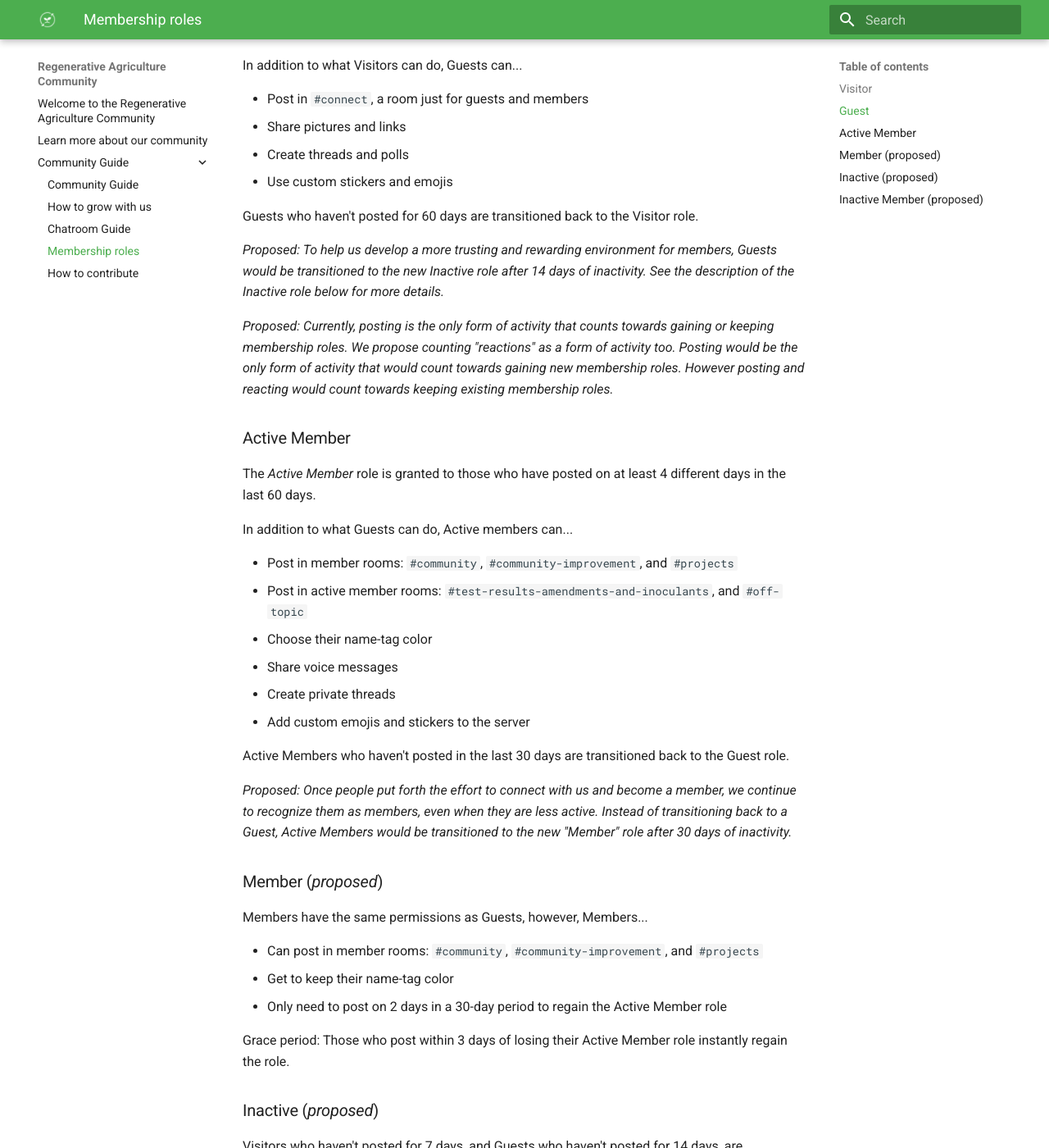
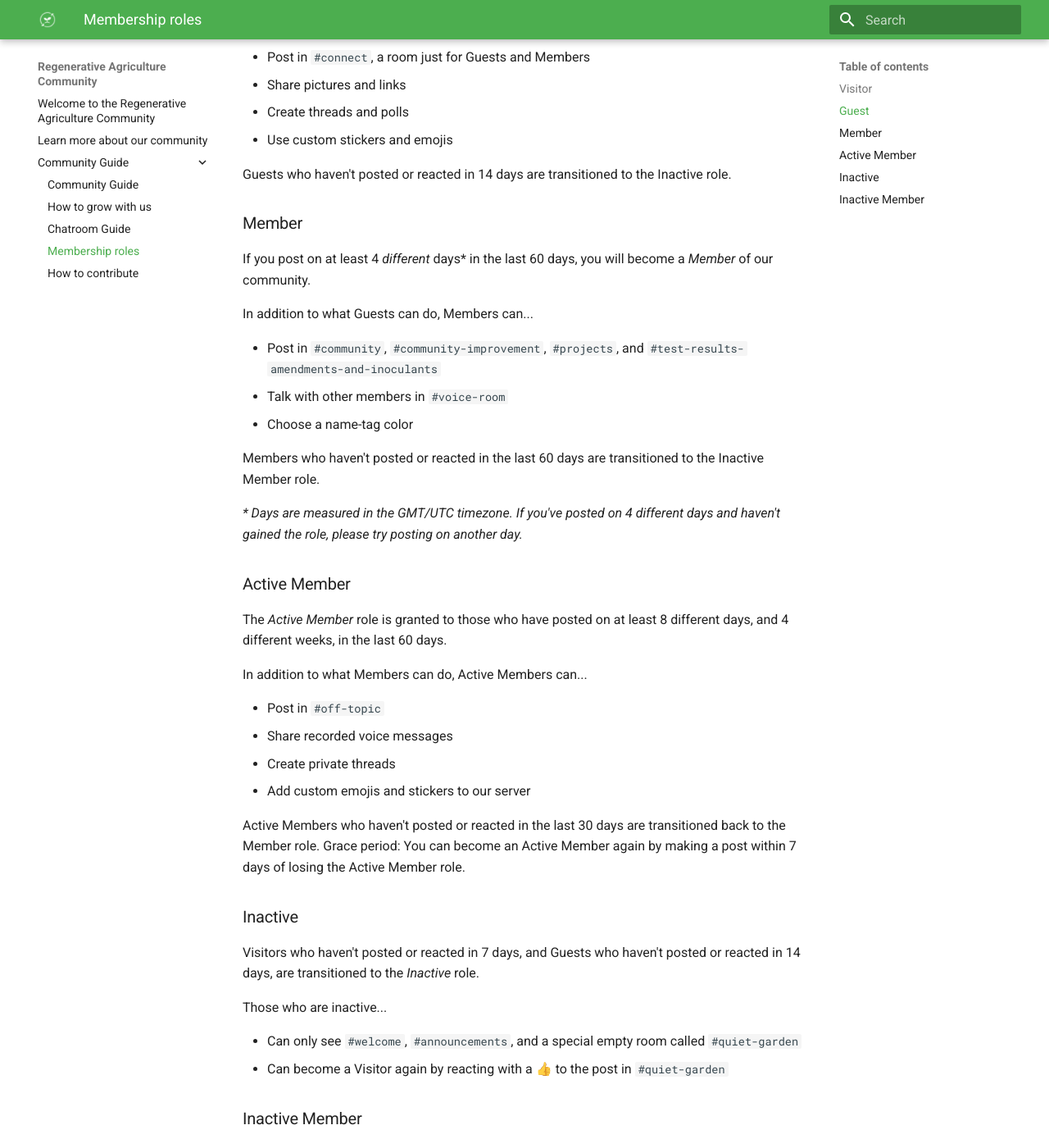
Before and after one commit to regenerativeag/regenerativeag.github.io, an MkDocs documentation site: the page built from docs/community-guide/roles.md, in a window 1280 px wide and 1400 px high, scrolled down 640 px. Shown: the whole window at 82% size. Built offline with MkDocs 1.6.1 and Material for MkDocs 9.7.7, drawn with Linux system fonts in a browser that asks for light colours; some of the changed text lies outside the part shown.

Commit message:
Updates for deployment of new roles

```diff
--- a/docs/community-guide/roles.md
+++ b/docs/community-guide/roles.md
@@ -2,81 +2,77 @@
 title: Membership roles
 ---
 
-Membership roles help us foster a more intimate community. They give us progressively more possibilities for connection as we participate. For example, when you make your first post, you will be granted access to a private a room which is only visible to people who have recently posted.
+Membership roles help us foster a more comfortable and enjoyable space to connect in. They give us progressively more possibilities for connection as we participate. For example, when you make your first post, you will be granted access to a private a room which is only visible to people who have recently posted.
 
 ### Visitor
 
-_Visitors_ are those who have no membership roles. Currently, anyone who has not posted in over 60 days is a visitor.
+_Visitors_ are those who just joined our community. Visitors are also those who were recently Inactive.
 
 Visitors can...
 
 - Post (and react) in most rooms
 
-_Proposed: We propose adding new Member and Inactive Member roles to recognize those who have made the effort to join our community and participate, but have had to step away for some time._
+Visitors who haven't posted or reacted in 7 days are transitioned to the Inactive role.
 
 ### Guest
 
-The _Guest_ role is granted to those who have posted in the last 60 days.
+Once you create your first post, you will become our _Guest_.
 
 In addition to what Visitors can do, Guests can...
 
-- Post in `#connect`, a room just for guests and members
+- Post in `#connect`, a room just for Guests and Members
 - Share pictures and links
 - Create threads and polls
 - Use custom stickers and emojis
 
-Guests who haven't posted for 60 days are transitioned back to the Visitor role.
+Guests who haven't posted or reacted in 14 days are transitioned to the Inactive role.
 
-_Proposed: To help us develop a more trusting and rewarding environment for members, Guests would be transitioned to the new Inactive role after 14 days of inactivity. See the description of the Inactive role below for more details._
+### Member
 
-_Proposed: Currently, posting is the only form of activity that counts towards gaining or keeping membership roles. We propose counting "reactions" as a form of activity too. Posting would be the only form of activity that would count towards gaining new membership roles. However posting and reacting would count towards keeping existing membership roles._
+If you post on at least 4 _different_ days\* in the last 60 days, you will become a _Member_ of our community.
+
+In addition to what Guests can do, Members can...
+
+- Post in `#community`, `#community-improvement`, `#projects`, and `#test-results-amendments-and-inoculants`
+- Talk with other members in `#voice-room`
+- Choose a name-tag color
+
+Members who haven't posted or reacted in the last 60 days are transitioned to the Inactive Member role.
+
+_\* Days are measured in the GMT/UTC timezone. If you've posted on 4 different days and haven't gained the role, please try posting on another day._
 
 ### Active Member
 
-The _Active Member_ role is granted to those who have posted on at least 4 different days in the last 60 days.
+The _Active Member_ role is granted to those who have posted on at least 8 different days, and 4 different weeks, in the last 60 days.
 
-In addition to what Guests can do, Active members can...
+In addition to what Members can do, Active Members can...
 
-- Post in member rooms: `#community`, `#community-improvement`, and `#projects`
-- Post in active member rooms: `#test-results-amendments-and-inoculants`, and `#off-topic`
-- Choose their name-tag color
-- Share voice messages
+- Post in `#off-topic`
+- Share recorded voice messages
 - Create private threads
-- Add custom emojis and stickers to the server
+- Add custom emojis and stickers to our server
 
-Active Members who haven't posted in the last 30 days are transitioned back to the Guest role.
+Active Members who haven't posted or reacted in the last 30 days are transitioned back to the Member role. Grace period: You can become an Active Member again by making a post within 7 days of losing the Active Member role.
 
-_Proposed: Once people put forth the effort to connect with us and become a member, we continue to recognize them as members, even when they are less active. Instead of transitioning back to a Guest, Active Members would be transitioned to the new "Member" role after 30 days of inactivity._
+### Inactive
 
-### Member (_proposed_)
-
-Members have the same permissions as Guests, however, Members...
-
-- Can post in member rooms: `#community`, `#community-improvement`, and `#projects`
-- Get to keep their name-tag color
-- Only need to post on 2 days in a 30-day period to regain the Active Member role
-
-Grace period: Those who post within 3 days of losing their Active Member role instantly regain the role.
-
-### Inactive (_proposed_)
-
-Visitors who haven't posted for 7 days, and Guests who haven't posted for 14 days, are transitioned to the _Inactive_ role.
+Visitors who haven't posted or reacted in 7 days, and Guests who haven't posted or reacted in 14 days, are transitioned to the _Inactive_ role.
 
 Those who are inactive...
 
 - Can only see `#welcome`, `#announcements`, and a special empty room called `#quiet-garden`
 - Can become a Visitor again by reacting with a 👍 to the post in `#quiet-garden`
 
-### Inactive Member (_proposed_)
+### Inactive Member
 
 Members who haven't posted for 60 days are transitioned to the _Inactive Member_ role.
 
-Inactive Members have the same abilities as those who are inactive with two exceptions...
+Inactive Members have the same abilities as those who are Inactive with two exceptions...
 
 - Inactive Members keep their name-tag color
 - Inactive Members become Members again (instead of Visitors) when they react with a 👍 in `#quiet-garden`
 
-Inactive members who haven't posted for 365 days are transitioned to the Inactive role and lose their name-tag color.
+Inactive Members who haven't posted or reacted for 365 days are transitioned to the Inactive role and lose their name-tag color.
 
 &nbsp;
 
```
Also changed, not shown: docs/community-guide/chatrooms.md (+58 -12 lines), docs/community-guide/growing-together.md (+1 -1 lines).
